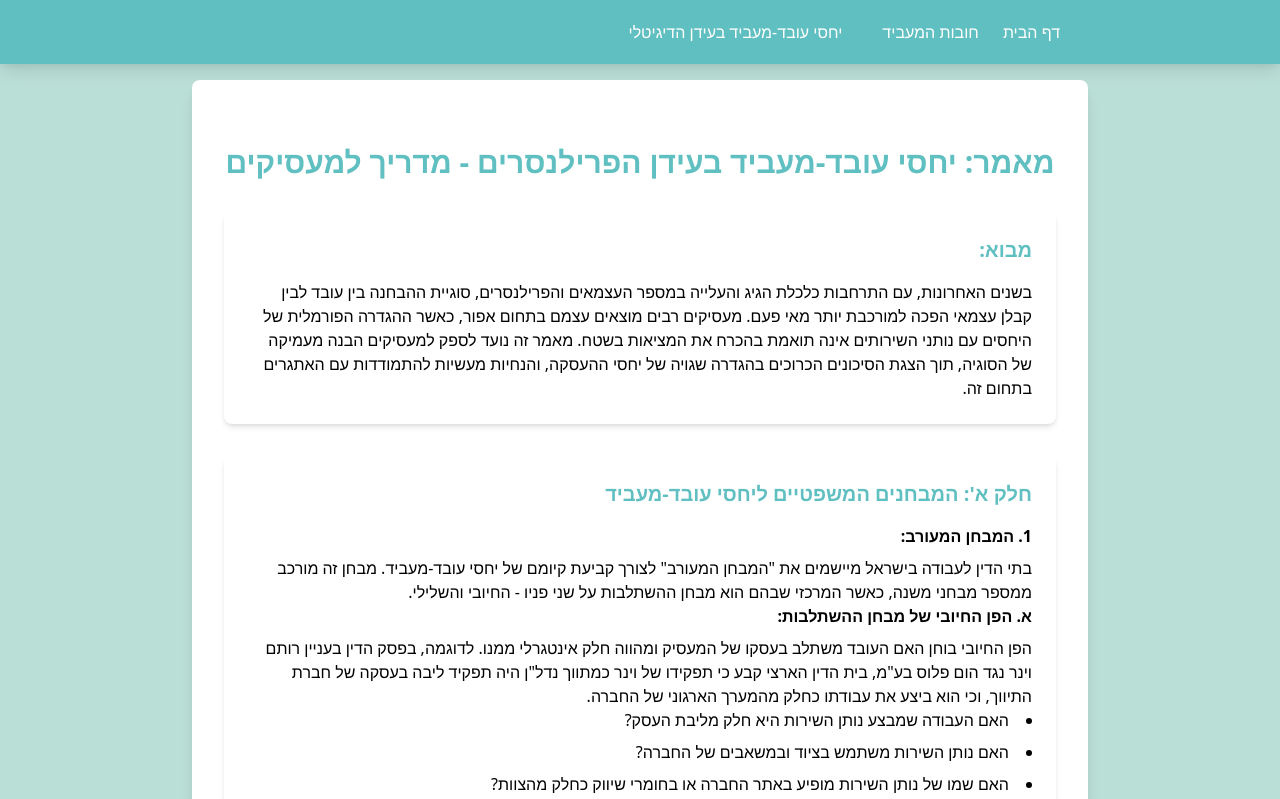
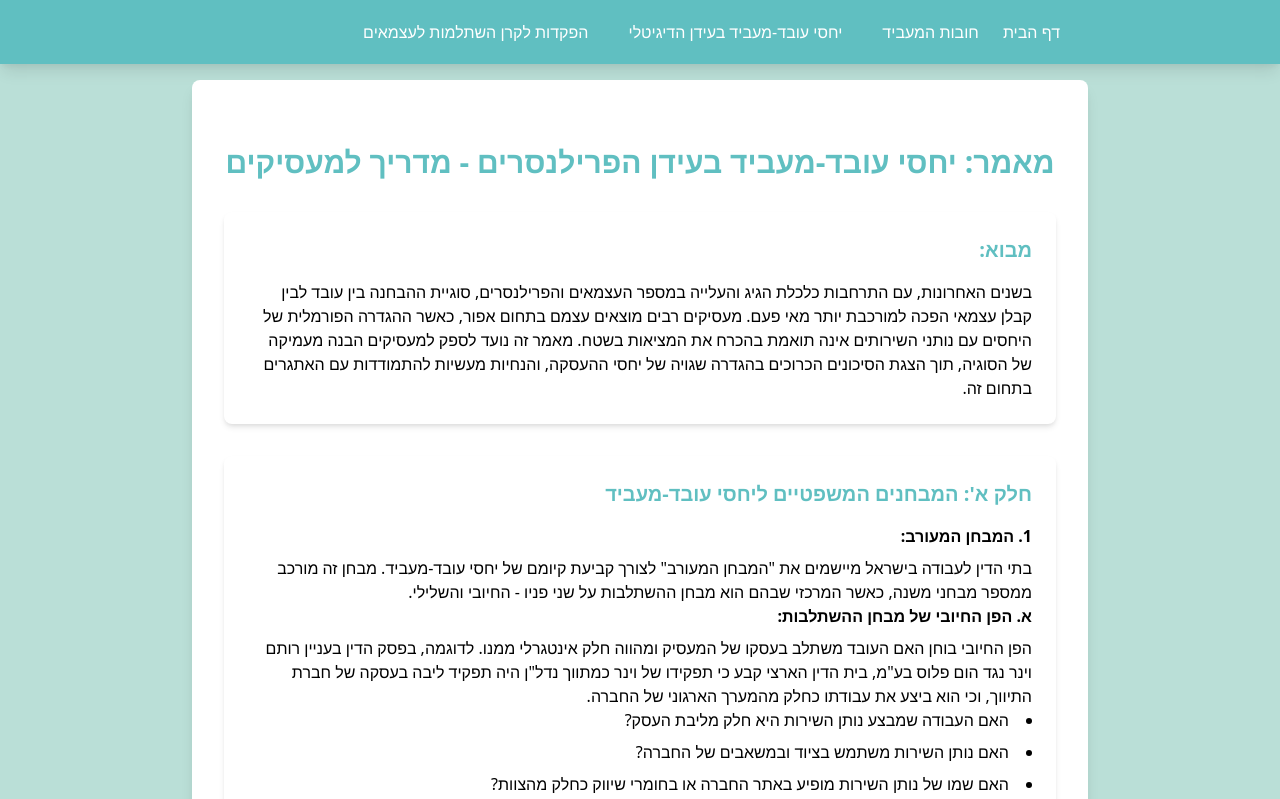
Before and after one commit to Zevik/Atsmai, a Next.js app: page /worker-employer-relations in a window 1280 px wide. Shown: the top 799 px of the page. Built offline with nearby package versions, Linux system fonts and the light colour scheme.

Commit message:
Add 'הפקדות לקרן השתלמות לעצמאים' page and update navigation menu

```diff
--- a/components/Navigation.js
+++ b/components/Navigation.js
@@ -10,6 +10,7 @@ export default function Navigation() {
     { href: '/', text: 'דף הבית' },
     { href: '/employer-obligations', text: 'חובות המעביד' },
     { href: '/worker-employer-relations', text: 'יחסי עובד-מעביד בעידן הדיגיטלי' },
+    { href: '/deposit-fund-for-freelancers', text: 'הפקדות לקרן השתלמות לעצמאים' }, // Added new menu item
   ];
 
   const isActive = (path) => router.pathname === path;
```
